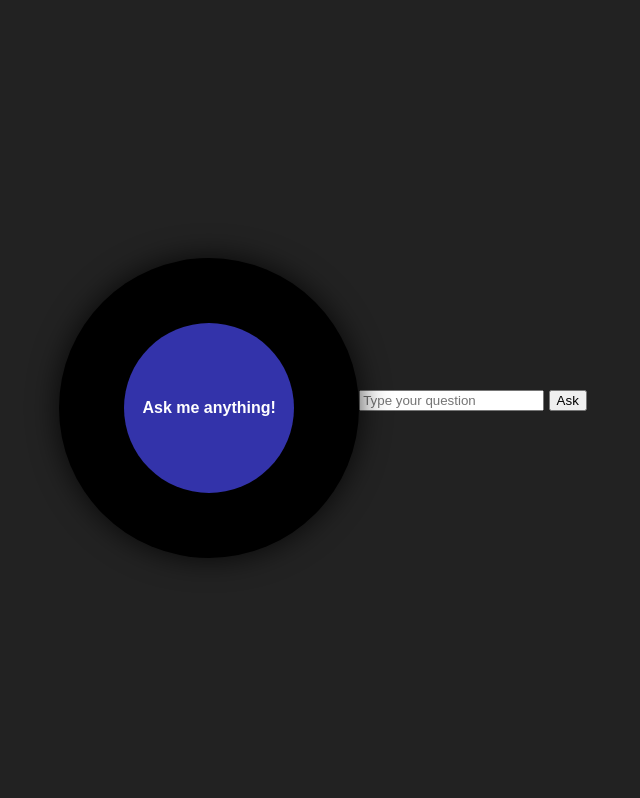
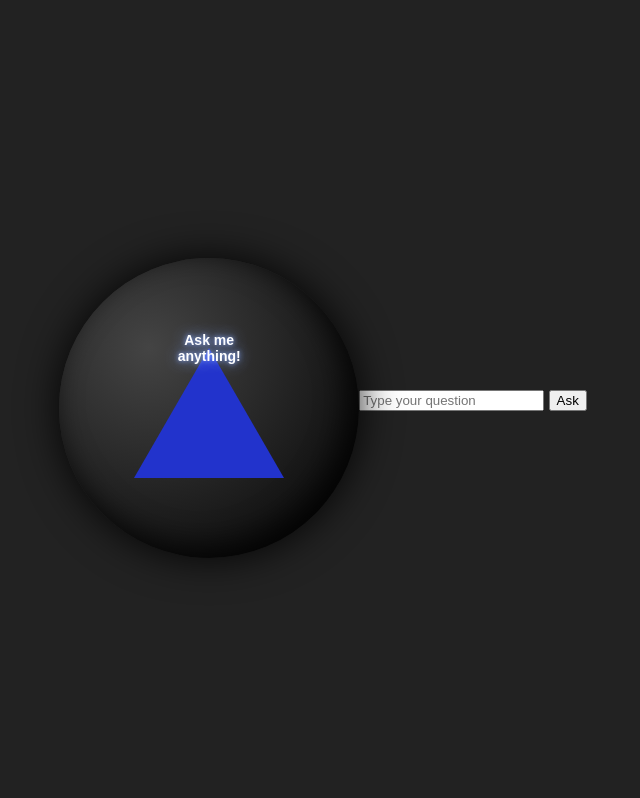
Before and after one commit to scarducci36/my-first-repo, a Flask app: page / in a window 1280 px wide. Shown: the top 798 px of the page, without its empty margins (317-957 px from the left). Run offline with Flask 3, Linux system fonts and the light colour scheme.

Commit message:
improving ball appearance

```diff
--- a/static/style.css
+++ b/static/style.css
@@ -12,26 +12,37 @@ body {
 .ball {
     width: 300px;
     height: 300px;
-    background-color: black;
-    border-radius: 50%; /*makes it a circle*/
+    background: radial-gradient(circle at 30% 30%, #444, #000); /* adds highlight */
+    border-radius: 50%;
     display: flex;
     justify-content: center;
     align-items: center;
-    box-shadow: 0 0 30px rgba(0, 0, 0, 0.8);
+    box-shadow: inset -10px -10px 30px rgba(0,0,0,0.8),
+                0 0 40px rgba(0,0,0,0.9);
     position: relative;
 }
 
 /* The "window" in the ball */
 .window {
-    width: 150px;
-    height: 150px;
-    background-color: #3333aa;
-    border-radius: 50%;
+    width: 0;
+    height: 0;
+    border-left: 75px solid transparent;
+    border-right: 75px solid transparent;
+    border-bottom: 130px solid #2233cc; /* deep blue */
+    position: relative;
+    top: -20px;
     display: flex;
     justify-content: center;
     align-items: center;
     color: white;
     font-weight: bold;
-    padding: 10px;
     text-align: center;
+    padding-top: 50px; /* space inside triangle */
 }
+
+.window span {
+    text-shadow: 0 0 5px #88aaff, 0 0 15px #88aaff;
+    font-size: 14px;
+    text-align: center;
+    max-width: 100px;
+}
--- a/templates/index.html
+++ b/templates/index.html
@@ -9,11 +9,13 @@
     <body>
         <div class="ball">
             <div class="window">
+                <span>
                 {% if answer %}
                     {{answer}}
                 {% else %}
                     Ask me anything!
                 {% endif %}
+                </span>
             </div>
         </div>
 
```
